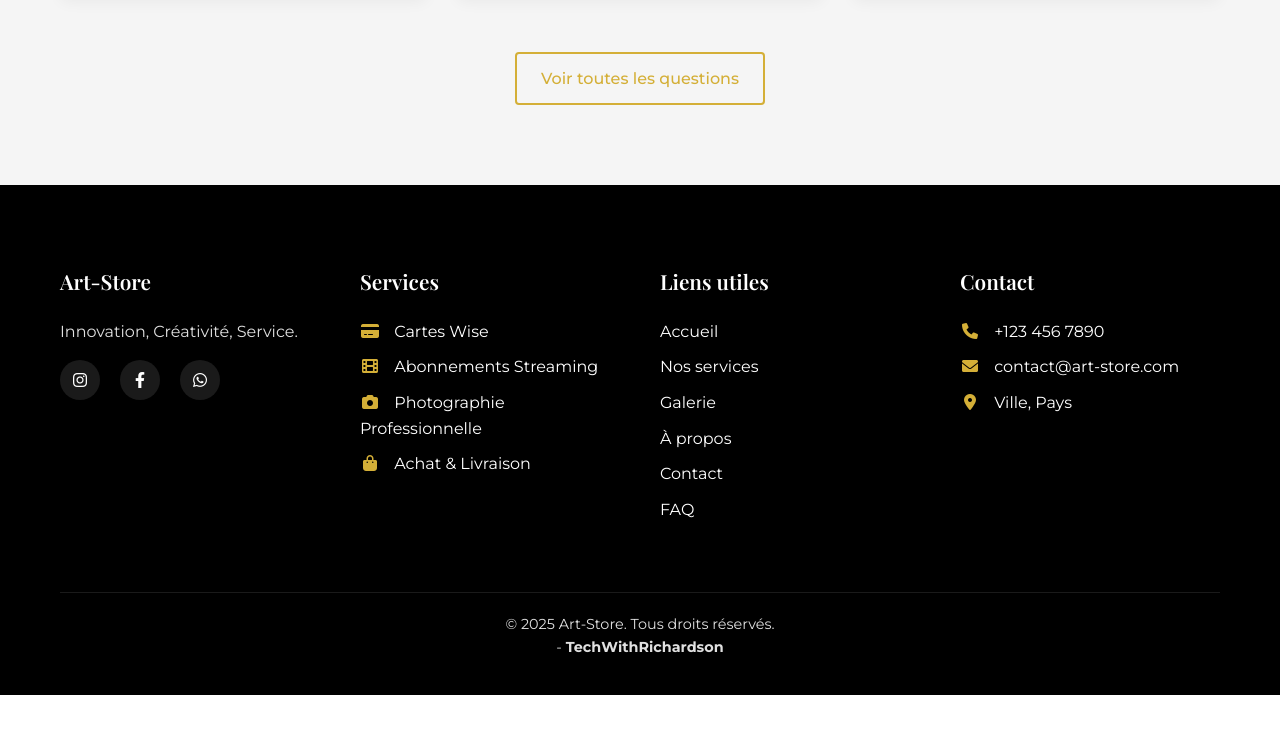
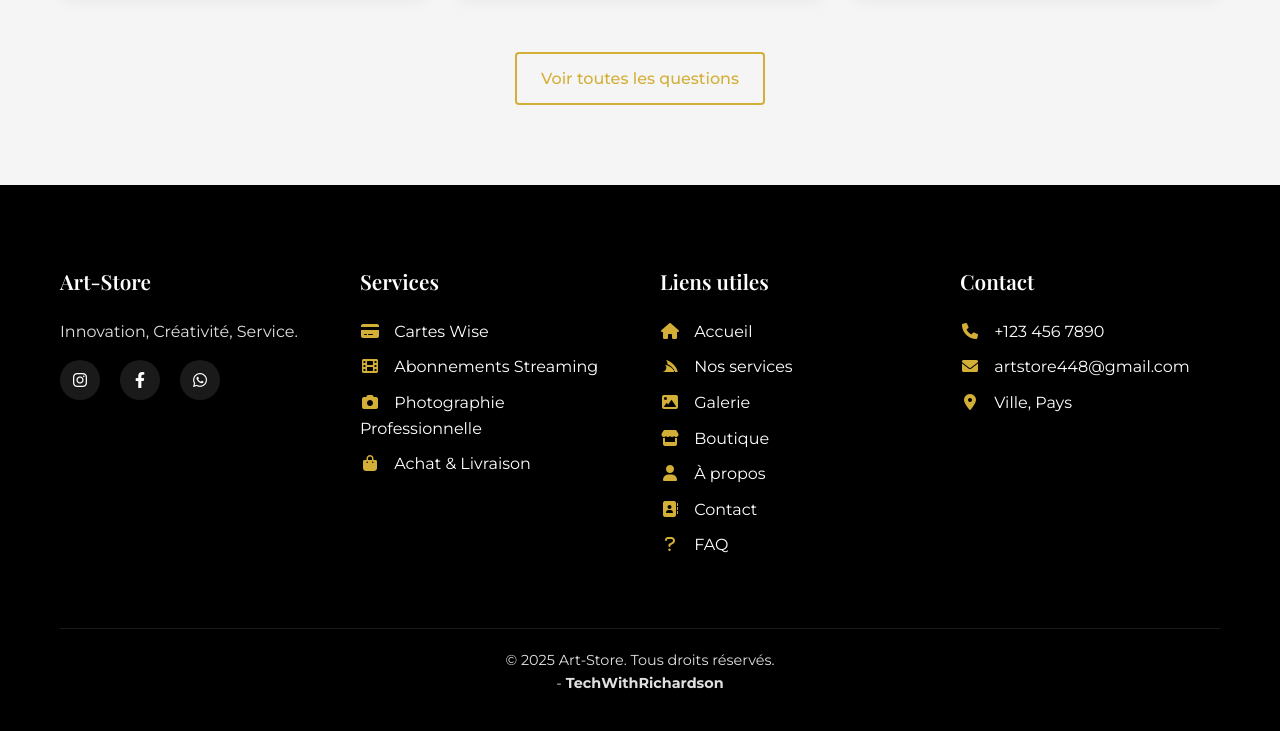
Before and after one commit to cimyrichardson/art-store, a plain HTML site: page contact.html in a window 1280 px wide. Shown: the part 1877-2608 px from the top of the page. Before the commit the page ends 2572 px from the top, so only its background shows below. Drawn offline with nearby package versions, Linux system fonts and the light colour scheme.

Commit message:
Link Update

```diff
--- a/contact.html
+++ b/contact.html
@@ -23,8 +23,8 @@
                     <li><a href="index.html">Accueil</a></li>
                     <li><a href="services.html">Nos services</a></li>
                     <li><a href="galerie.html">Galerie</a></li>
+                    <li><a href="boutique.html">Boutique</a></li>
                     <li><a href="about.html">À propos</a></li>
-                    <li><a href="boutique.html">Boutique</a></li>
                     <li><a href="contact.html" class="active">Contact</a></li>
                 </ul>
                 <div class="hamburger">
@@ -68,8 +68,8 @@
                     </div>
                     <div class="info-content">
                         <h3>Email</h3>
-                        <p>contact@art-store.com</p>
-                        <a href="mailto:contact@art-store.com" class="btn btn-outline">Envoyer un email</a>
+                        <p>artstore448@gmail.com</p>
+                        <a href="mailto:artstore448@gmail.com" class="btn btn-outline">Envoyer un email</a>
                     </div>
                 </div>
 
@@ -192,19 +192,20 @@
                 <div class="footer-col">
                     <h3>Liens utiles</h3>
                     <ul>
-                        <li><a href="index.html">Accueil</a></li>
-                        <li><a href="services.html">Nos services</a></li>
-                        <li><a href="galerie.html">Galerie</a></li>
-                        <li><a href="about.html">À propos</a></li>
-                        <li><a href="contact.html">Contact</a></li>
-                        <li><a href="faq.html">FAQ</a></li>
+                        <li><a href="index.html"><i class="fa-solid fa-house"></i> Accueil</a></li>
+                        <li><a href="services.html"><i class="fa-brands fa-servicestack"></i> Nos services</a></li>
+                        <li><a href="galerie.html"><i class="fa-solid fa-image"></i> Galerie</a></li>
+                        <li><a href="boutique.html"><i class="fa-solid fa-store"></i> Boutique</a></li>
+                        <li><a href="about.html"><i class="fa-solid fa-user"></i> À propos</a></li>
+                        <li><a href="contact.html"><i class="fa-solid fa-address-book"></i> Contact</a></li>
+                        <li><a href="faq.html"><i class="fa-solid fa-question"></i> FAQ</a></li>
                     </ul>
                 </div>
                 <div class="footer-col">
                     <h3>Contact</h3>
                     <ul>
                         <li><i class="fas fa-phone"></i> +123 456 7890</li>
-                        <li><i class="fas fa-envelope"></i> contact@art-store.com</li>
+                        <li><i class="fas fa-envelope"></i> artstore448@gmail.com</li>
                         <li><i class="fas fa-map-marker-alt"></i> Ville, Pays</li>
                     </ul>
                 </div>
```
Also changed, not shown: about.html (+9 -8 lines), faq.html (+9 -8 lines), galerie.html (+9 -8 lines), index.html (+4 -3 lines), services.html (+9 -8 lines).
